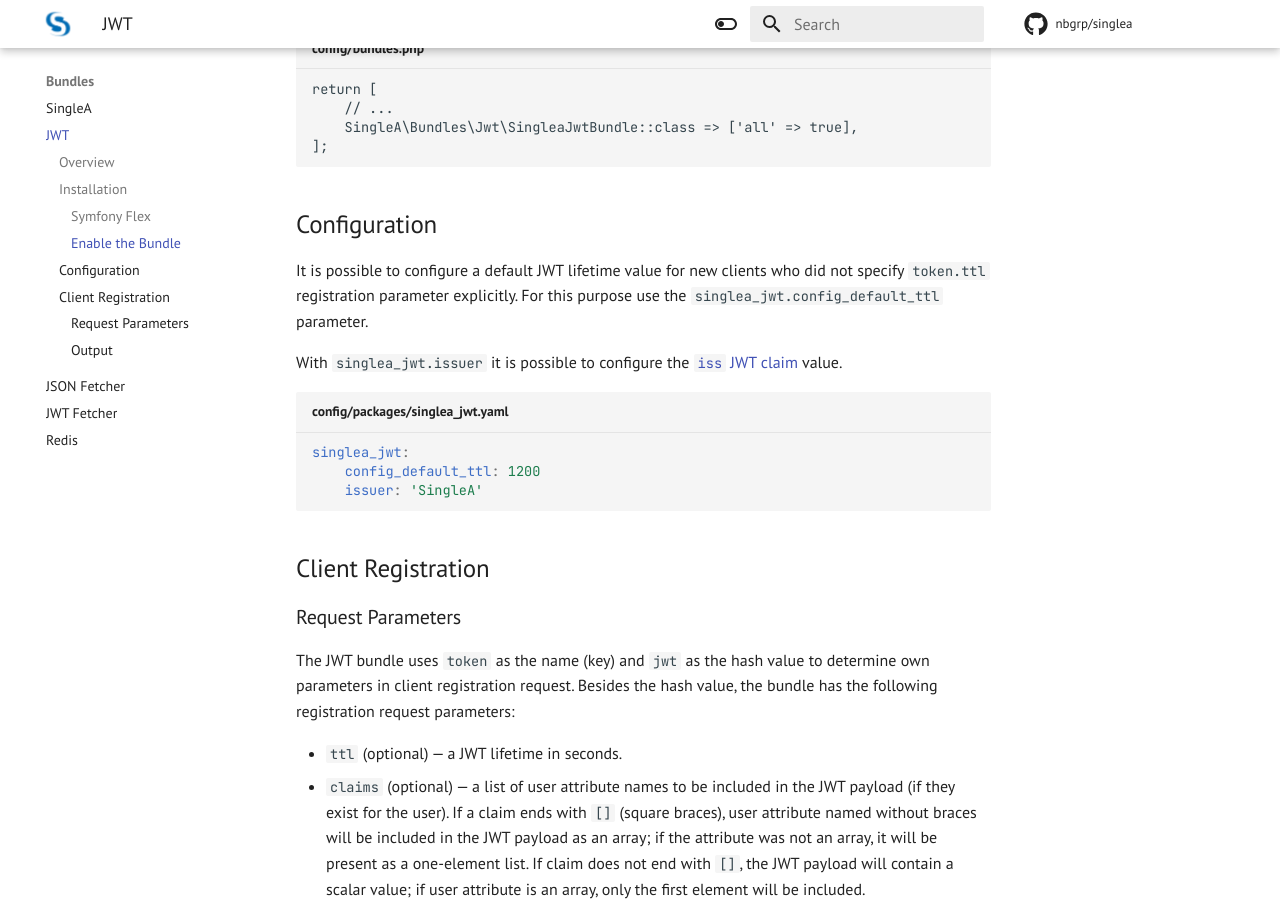
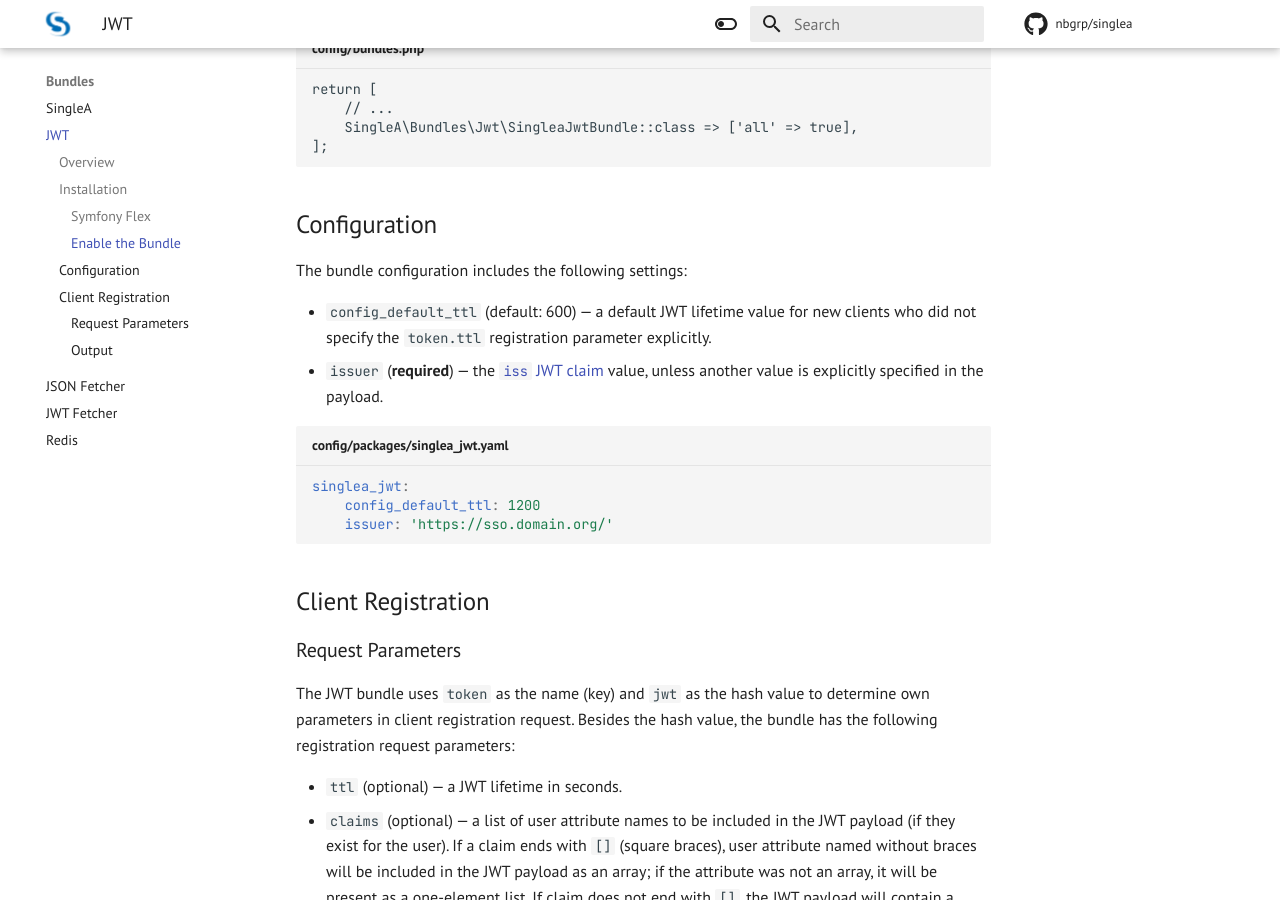
Before and after one commit to nbgrp/singlea, an MkDocs documentation site: the page built from docs/bundles/jwt.md, in a window 1280 px wide and 900 px high, scrolled down 1204 px. Built offline with MkDocs 1.6.1 and Material for MkDocs 9.7.7, drawn with Linux system fonts in a browser that asks for light colours; comment, search, counter and statistics services are not loaded.

Commit message:
JWT Bundle configuration: issuer is required

````diff
--- a/docs/bundles/jwt.md
+++ b/docs/bundles/jwt.md
@@ -58,17 +58,18 @@ return [
 
 ## Configuration
 
-It is possible to configure a default JWT lifetime value for new clients who did not specify
-`token.ttl` registration parameter explicitly. For this purpose use
-the `singlea_jwt.config_default_ttl` parameter.
+The bundle configuration includes the following settings:
 
-With `singlea_jwt.issuer` it is possible to configure
-the [`iss` JWT claim](https://datatracker.ietf.org/doc/html/rfc7519#section-4.1.1) value.
+* `config_default_ttl` (default: 600) — a default JWT lifetime value for new clients who did not
+  specify the `token.ttl` registration parameter explicitly.
+* `issuer` (**required**) —
+  the [`iss` JWT claim](https://datatracker.ietf.org/doc/html/rfc7519#section-4.1.1) value, unless
+  another value is explicitly specified in the payload.
 
 ``` yaml title="config/packages/singlea_jwt.yaml"
 singlea_jwt:
     config_default_ttl: 1200
-    issuer: 'SingleA'
+    issuer: 'https://sso.domain.org/'
 ```
 
 ## Client Registration
````
Also changed, not shown: 6 other files.
